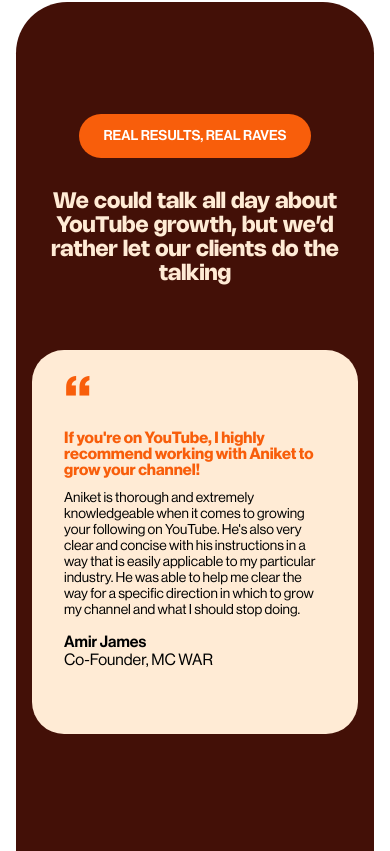
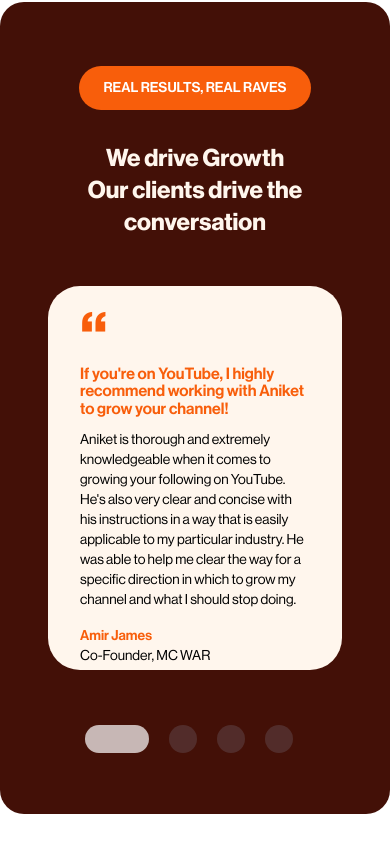
Before and after one commit to A-Coder02/born-21-website, a React (Vite) app: page / in a window 390 px wide. Shown: the part 5273-6124 px from the top of the page. Built offline with nearby package versions, Linux system fonts and the light colour scheme; a web font is replaced by a local one.

Commit message:
TestimonialSectio responsive issue resolved

```diff
--- a/src/components/layout-ui/carousel/Carousel.jsx
+++ b/src/components/layout-ui/carousel/Carousel.jsx
@@ -98,9 +98,9 @@ const testimonials = [
 
 const Carousel = ({ theme, list = [] }) => {
     return (
-        <div className="mb-20">
+        <div className="md:mb-20">
             <Swiper
-                className="md:!pl-64 h-[35rem] md:h-[30rem]"
+                className="md:!pl-64 h-[30rem] !px-8 md:px-0 md:h-[34rem]"
                 modules={[Pagination]}
                 pagination={{
                     clickable: true,
@@ -108,7 +108,7 @@ const Carousel = ({ theme, list = [] }) => {
                         return `<span class="${className} custom-bullet"></span>`;
                     },
                 }}
-                spaceBetween={20}
+                spaceBetween={32}
                 slidesPerView={3}
                 breakpoints={{
                     320: { slidesPerView: 1 },
@@ -117,12 +117,12 @@ const Carousel = ({ theme, list = [] }) => {
                 }}
             >
                 {list.map((card, index) => (
-                    <SwiperSlide key={index}>
+                    <SwiperSlide key={index} className="md:!w-96" >
                         <CarouselCard theme={theme} card={card} />
                     </SwiperSlide>
                 ))}
             </Swiper>
-        </div>
+        </div >
     );
 };
 
--- a/src/components/layout-ui/carousel/CarouselCard.jsx
+++ b/src/components/layout-ui/carousel/CarouselCard.jsx
@@ -1,14 +1,15 @@
 import Typography from "../../common/Typography";
 
 const CarouselCard = ({ theme = {}, card, className = '', style = null }) => {
-    return <article style={style} className={`${theme?.cardClassName?.container} py-5 px-8 rounded-4xl flex-[0_0_24rem] min-h-96 ${className} transition-all duration-[1000ms] ease-[cubic-bezier(0.25,1.25,0.5,1)]`}>
+    return <article style={style} className={`${theme?.cardClassName?.container}  py-5 px-8 rounded-4xl flex-[0_0_24rem] min-h-96 h-[24rem] md:h-[28rem] ${className} transition-all duration-[1000ms] ease-[cubic-bezier(0.25,1.25,0.5,1)]`}>
         <p className={'md:h-20  !text-6xl md:!text-[5rem] font-black ' + theme?.cardClassName?.title} >“</p>
-        <p className={'font-bold mb-3 text-base md:text-xl leading-none ' + theme?.cardClassName?.title}>{card?.title}</p>
-        <Typography variant='sm' className='mb-4 !leading-4 !text-sm md:!text-base'>{card?.content}</Typography>
+        <p className={'font-medium mb-3 md:text-lg ' + theme?.cardClassName?.title}>{card?.title}</p>
+        <h5 className="mb-4 text-sm md:text-base" >{card.content}</h5>
+        {/* <Typography variant='sm' className='mb-4 !leading-4 !text-sm md:!text-base'>{card?.content}</Typography> */}
         <div className="flex gap-3 items-center">
             <div className="">
-                <Typography variant='sm' className='font-medium' >{card?.client?.name}</Typography>
-                <Typography className='text-[0.625rem]' >{card?.client?.company}</Typography>
+                <p className="text-sm text-warning font-medium">{card?.client?.name}</p>
+                <p className="text-sm ">{card?.client?.company}</p>
             </div>
         </div>
     </article>
--- a/src/index.css
+++ b/src/index.css
@@ -148,7 +148,7 @@
   --color-green-dark: #012D26;
   --color-green-dark-2: #007C62;
   --color-warning: #F85E0B;
-  --color-warning-light: #FFEBD5;
+  --color-warning-light: #FFF6ED;
   --color-warning-dark: #431007;
 
   --color-pink-light: #FFE2FB;
@@ -381,17 +381,17 @@ p {
   border-radius: 50%;
   background: rgba(255, 255, 255, 0.479);
   @apply !bg-slate-400;
-  @apply !h-6 !w-6 !cursor-pointer !rounded-full !transition-all !mr-4
+  @apply !h-7 !w-7 !cursor-pointer !rounded-full !transition-all !mr-4
 }
 
 /* Carousel--end */
 
 .swiper-pagination-bullet-active {
   background: rgba(255, 255, 255, 0.703) !important;
-  @apply !w-12;
+  @apply !w-16;
   /* Active color */
   opacity: 1;
-  transform: scale(1.3);
+  /* transform: scale(1.3); */
 }
 
 .swiper-pagination {
--- a/src/pages/Home/TestimonialSection.jsx
+++ b/src/pages/Home/TestimonialSection.jsx
@@ -21,20 +21,24 @@ const TestimonialSection = ({
             default: 'bg-warning-light'
         }
     },
+    headline = <><div className="">
+        We drive Growth
+    </div>
+        <div className="">Our clients drive the conversation</div></>
 }) => {
     const [index, setIndex] = useState(0);
     const length = 3;
 
-    const { small, headline, list } = testimonials
+    const { small, list } = testimonials
 
 
     return (
-        <Section>
+        <Section containerClassName='!px-0 md:!px-4'>
             <div className="bg-green-dark bg-green-dark-2"></div>
-            <div className={`${theme.bgClassName} px-4 pt-28 pb-8 md:pb-0 rounded-[3.2rem] md:mb-14 my-12  overflow-x-hidden`}>
+            <div className={`${theme.bgClassName} px-4 md:pt-28 pt-16 pb-12 md:pb-12 md:rounded-[3.2rem] rounded-3xl md:mb-14 md:my-12  overflow-x-hidden`}>
                 <div className="max-w-[56rem] mx-auto" id='carousel'>
                     <div className={`${theme.chipClassName} text-sm md:text-lg mb-8 py-3 px-6 md:px-12 text-center rounded-4xl max-w-fit mx-auto uppercase font-medium`} >{small}</div>
-                    <Headline className={`${theme.headlineClassName} text-center !font-bold mb-16`} >{headline}</Headline>
+                    <h4 className={`${theme.headlineClassName} text-2xl px-4 md:px-0 md:text-5xl text-center !font-bold mb-12 md:mb-16`} >{headline}</h4>
                 </div>
 
                 <Carousel theme={theme} list={list} />
```
